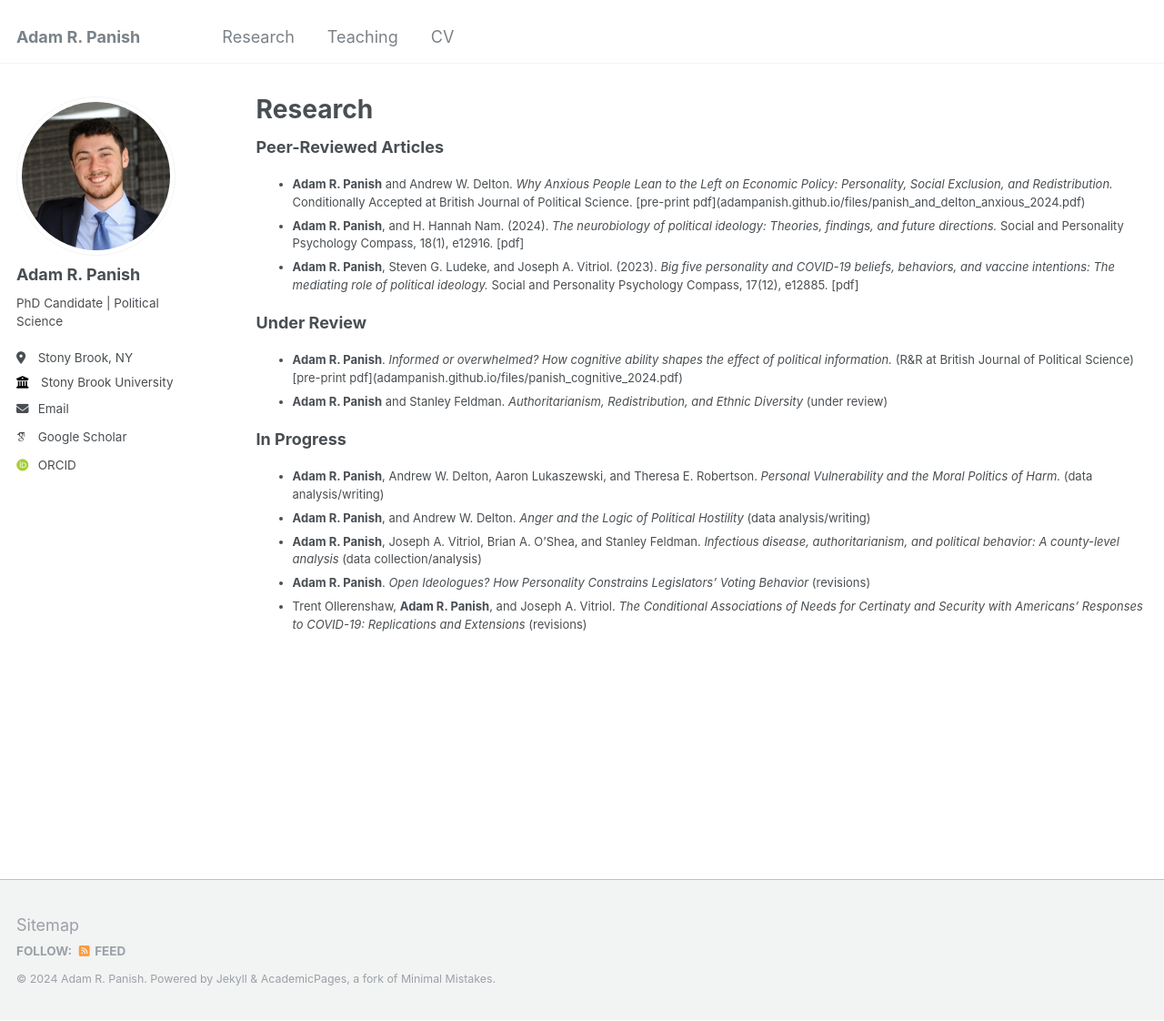
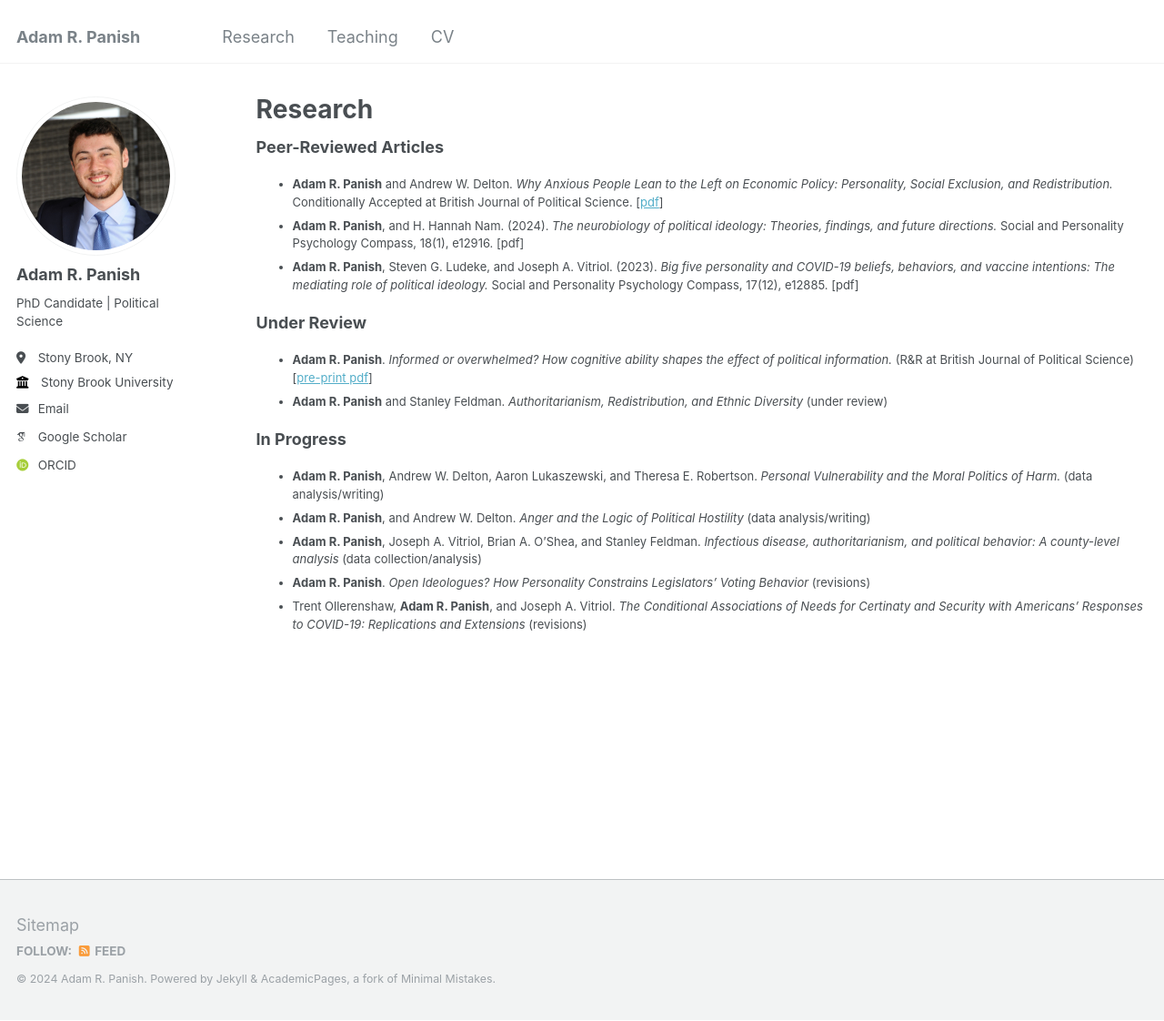
Before and after one commit to adampanish/adampanish.github.io, a Jekyll site: the page built from _pages/research.html, in a window 1280 px wide and 1122 px high. Shown: the whole window at 91% size. Built offline with Jekyll 4.4.1, drawn with Linux system fonts in a browser that asks for light colours; some web fonts are replaced.

Commit message:
Update research.html

```diff
--- a/_pages/research.html
+++ b/_pages/research.html
@@ -7,14 +7,14 @@ author_profile: true
 
 <b>Peer-Reviewed Articles</b>
 <ul><font size=2>
-<li><b>Adam R. Panish</b> and Andrew W. Delton. <i>Why Anxious People Lean to the Left on Economic Policy: Personality, Social Exclusion, and Redistribution.</i> Conditionally Accepted at British Journal of Political Science. [pre-print pdf](adampanish.github.io/files/panish_and_delton_anxious_2024.pdf)</li>
+<li><b>Adam R. Panish</b> and Andrew W. Delton. <i>Why Anxious People Lean to the Left on Economic Policy: Personality, Social Exclusion, and Redistribution.</i> Conditionally Accepted at British Journal of Political Science. [<a href="adampanish.github.io/files/panish_and_delton_anxious_2024.pdf">pdf</a>]</li>
 <li><b>Adam R. Panish</b>, and H. Hannah Nam. (2024). <i>The neurobiology of political ideology: Theories, findings, and future directions.</i> Social and Personality Psychology Compass, 18(1), e12916. [pdf]</li>
 <li><b>Adam R. Panish</b>, Steven G. Ludeke, and Joseph A. Vitriol. (2023). <i>Big five personality and COVID-19 beliefs, behaviors, and vaccine intentions: The mediating role of political ideology.</i> Social and Personality Psychology Compass, 17(12), e12885. [pdf]</li>
 </font></ul>
 
 <b>Under Review</b>
 <ul><font size=2>
-<li><b>Adam R. Panish</b>. <i>Informed or overwhelmed? How cognitive ability shapes the effect of political information.</i> (R&R at British Journal of Political Science) [pre-print pdf](adampanish.github.io/files/panish_cognitive_2024.pdf)</li>
+<li><b>Adam R. Panish</b>. <i>Informed or overwhelmed? How cognitive ability shapes the effect of political information.</i> (R&R at British Journal of Political Science) [<a href="adampanish.github.io/files/panish_cognitive_2024.pdf">pre-print pdf</a>]</li>
 <li><b>Adam R. Panish</b> and Stanley Feldman. <i>Authoritarianism, Redistribution, and Ethnic Diversity</i> (under review)</li>
 </font></ul>
 
```
